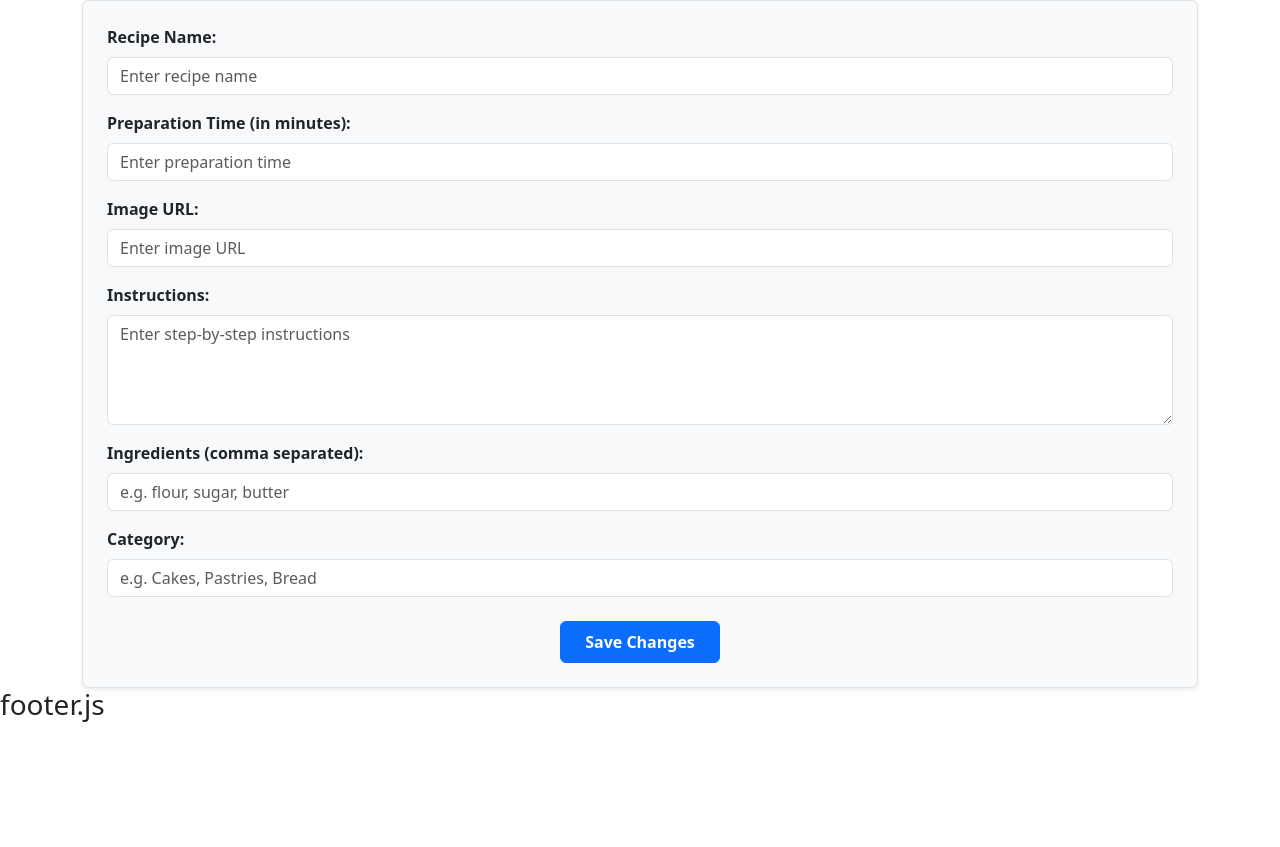
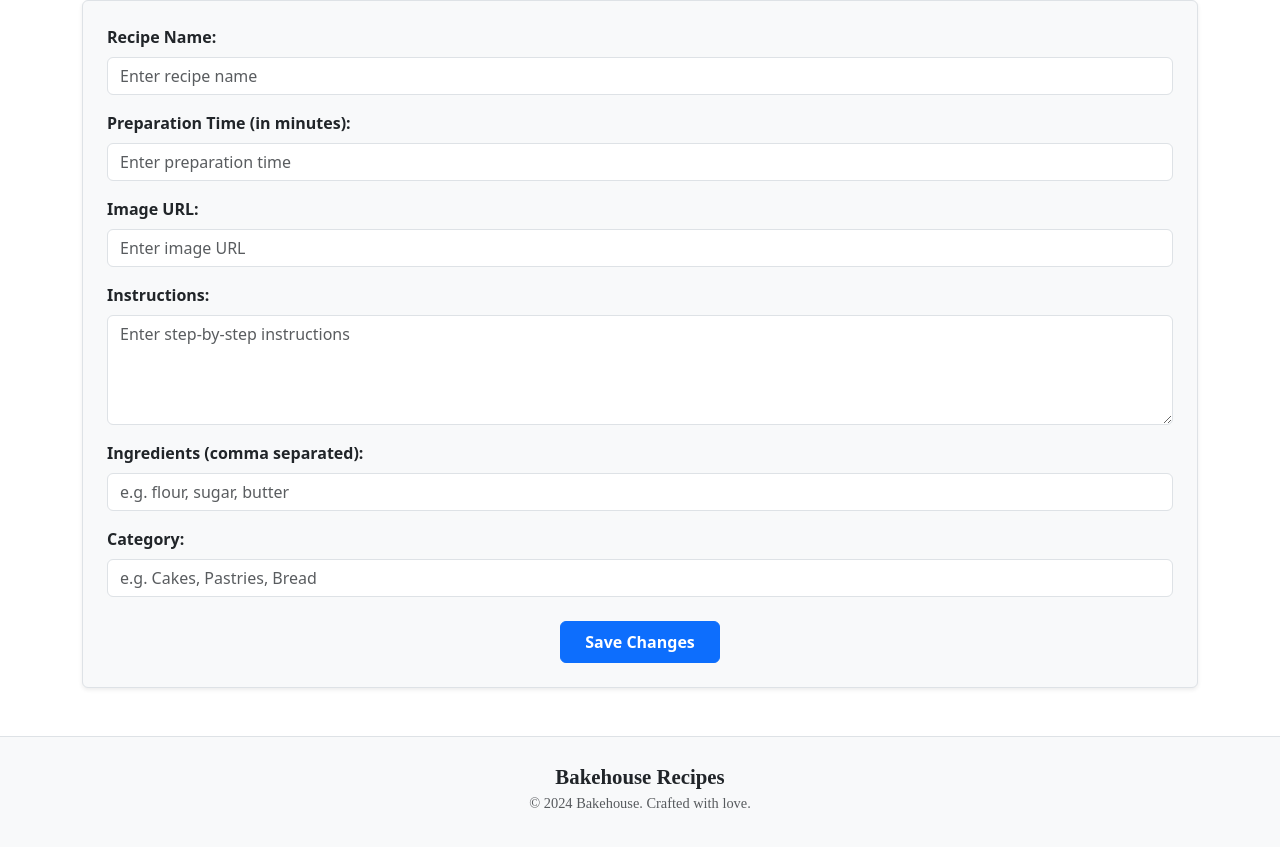
Before and after one commit to Shanecos20/BakerApp, a React (Create React App) app: page /edit/1 in a window 1280 px wide. Shown: the part 149-996 px from the top of the page. Before the commit the page ends 879 px from the top, so only its background shows below. Built offline with nearby package versions, Linux system fonts and the light colour scheme; no server answers.

Commit message:
Footer with year param for auto updating copyright.

```diff
--- a/src/components/Footer.js
+++ b/src/components/Footer.js
@@ -1,5 +1,14 @@
 const Footer = () => {
-    return <h3>footer.js</h3>;
-  };
+  return (
+    <footer className="bg-light text-center py-4 border-top mt-5" style={{ fontFamily: "'Caveat', cursive" }}>
+      <div className="container">
+        <p className="mb-0 fw-bold" style={{ fontSize: '1.3rem' }}>Bakehouse Recipes</p>
+        <p className="text-muted" style={{ fontSize: '0.9rem' }}>
+          © {new Date().getFullYear()} Bakehouse. Crafted with love.
+        </p>
+      </div>
+    </footer>
+  );
+};
 
-  export default Footer;
+export default Footer;
```
